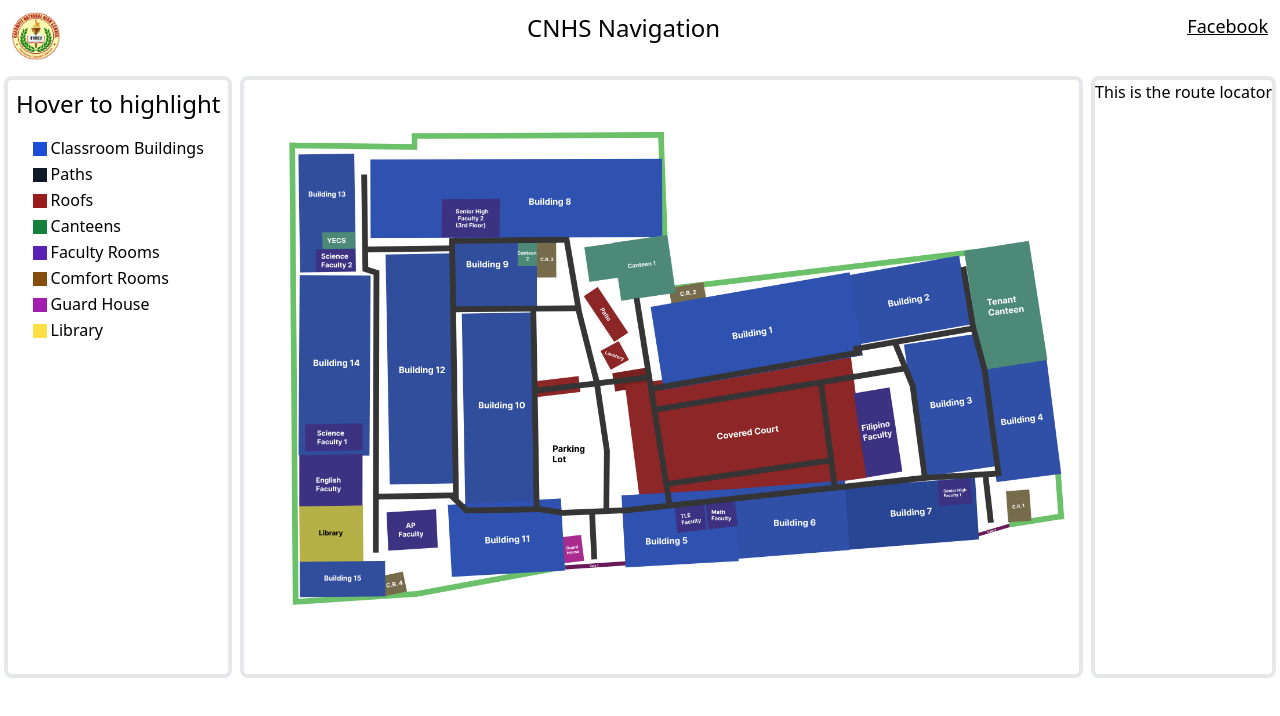
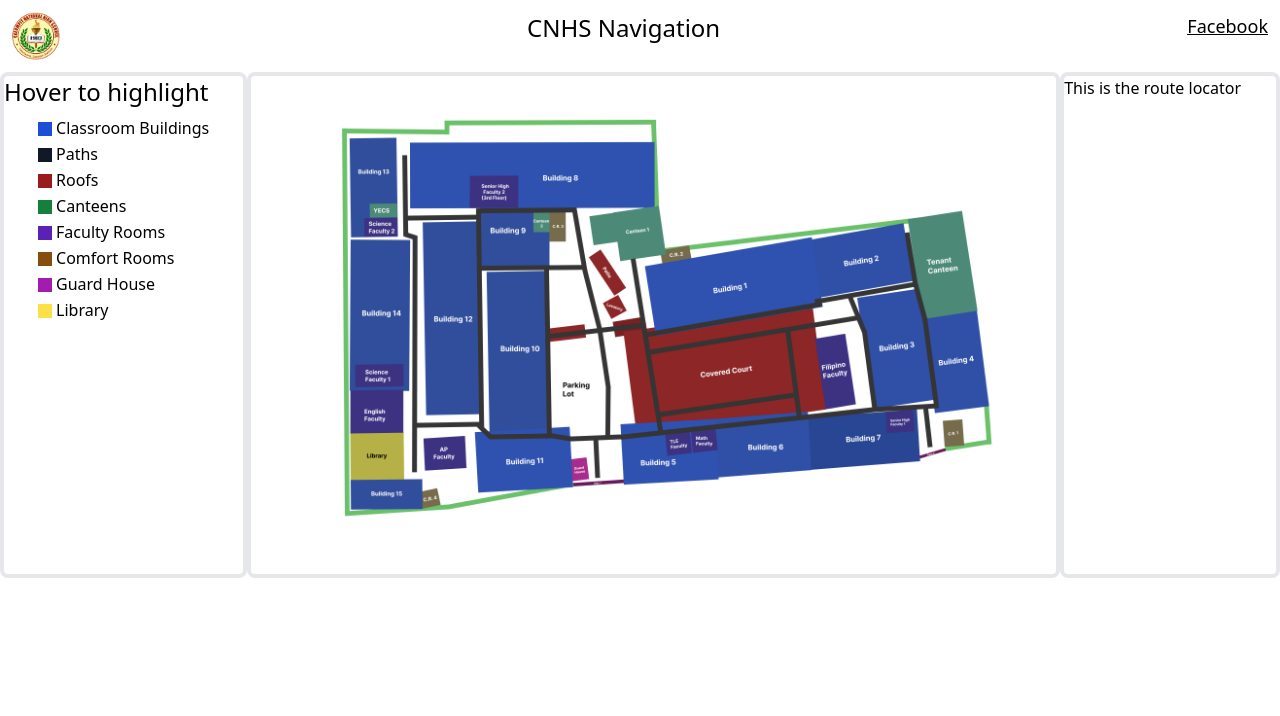
Before and after one commit to J1hu/cnhs-navigation-app, a Vue app: page / in a window 1280 px wide. Shown: the top 716 px of the page. Built offline with nearby package versions, Linux system fonts and the light colour scheme.

Commit message:
fixed media queries

```diff
--- a/src/App.vue
+++ b/src/App.vue
@@ -1,11 +1,9 @@
 <script setup lang="ts">
-import NavBar from './components/NavBar.vue'
 import MainContainer from './components/MainContainer.vue';
 </script>
 
 <template>
   <div class="w-full h-screen">
-    <NavBar />
     <MainContainer />
   </div>
 </template>
--- a/src/components/MainContainer.vue
+++ b/src/components/MainContainer.vue
@@ -1,6 +1,7 @@
 <script setup lang="ts">
 import RouteLocator from './RouteLocator.vue';
 import MainMap from './MainMap.vue';
+import NavBar from './NavBar.vue';
 import { ref, computed } from 'vue';
 
 const items = [
@@ -28,9 +29,11 @@ const resetImage = () => {
 </script>
 
 <template>
+  <div class="h-screen">
+    <NavBar />
     <div class="grid grid-flow-col">
-    <div class="m-1 border-4 border-solid rounded-lg">
-      <div class="m-2 text-2xl">Hover to highlight</div>
+      <div class="border-4 border-solid rounded-lg">
+        <div class="text-2xl">Hover to highlight</div>
         <div class="flex justify-center">
           <div class="my-2">
             <div v-for="item in items" :key="item.value" class="flex flex-row" @mouseover="changeImage(item.value)" @mouseleave="resetImage()">
@@ -40,11 +43,12 @@ const resetImage = () => {
           </div>
         </div>
       </div>
-    <div class="col-span-3 m-1 border-4 border-solid rounded-lg">
+      <div class="col-span-3 border-4 border-solid rounded-lg ">
         <MainMap :imagePath="imagePath" />
       </div>
-    <div class="m-1 border-4 border-solid rounded-lg">
+      <div class="border-4 border-solid rounded-lg">
         <RouteLocator />
       </div>
     </div>
+  </div>
 </template>
--- a/src/components/MainMap.vue
+++ b/src/components/MainMap.vue
@@ -11,14 +11,38 @@ const hover = () => {
 </script>
 
 <template>
-    <div class="">
-        <img @mouseover="hover" :src="props.imagePath" alt="cnhs_map">
+    <div class="flex justify-center">
+        <img class="image-size" @mouseover="hover" :src="props.imagePath" alt="cnhs_map">
     </div>
 </template>
 
 <style scoped>
 .image-size {
-    height: 770px;
-    margin: 0;
+    width: 600px;
+}
+
+@media (min-width: 1000px) {
+    .image-size {
+        width: 700px;
+    }
+}
+
+@media (min-width: 1300px) {
+    .image-size {
+        width: 900px;
+    }
+}
+
+@media (min-width: 1500px) {
+    .image-size {
+        width: 1000px;
+    }
+}
+
+
+@media (min-width: 1600px) {
+    .image-size {
+        width: 1200px;
+    }
 }
 </style>
--- a/src/components/NavBar.vue
+++ b/src/components/NavBar.vue
@@ -2,8 +2,8 @@
 </script>
 
 <template>
-    <nav class="flex flex-row justify-between m-3 text-2xl">
-        <div><img class="w-12 h-12" src="../assets/cnhs-logo.png" alt=""></div>
+    <nav class="flex flex-row justify-between p-3 text-2xl">
+        <div><img class="w-12" src="../assets/cnhs-logo.png" alt=""></div>
         <div class="">CNHS Navigation</div>
         <div class="text-lg underline"><a href="https://www.facebook.com/CalumpitNHS/">Facebook</a></div>
     </nav>
```
Lines whose indentation alone changed are shown as unchanged.
